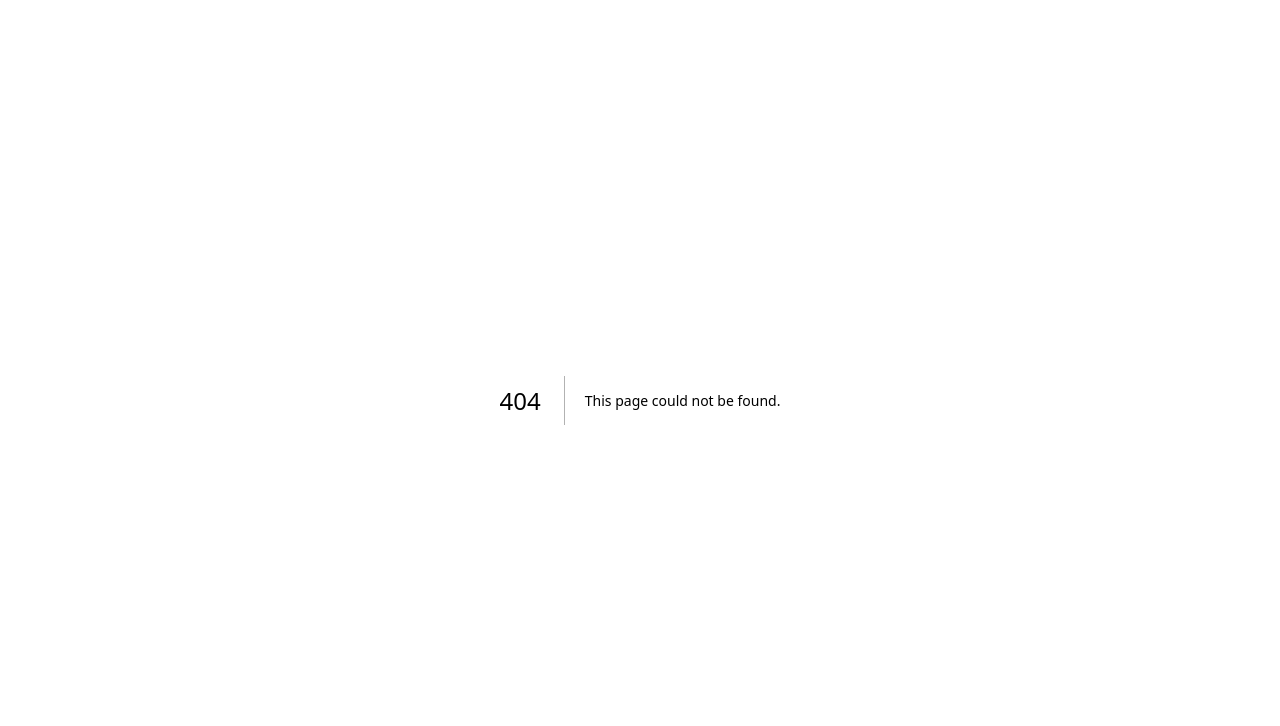
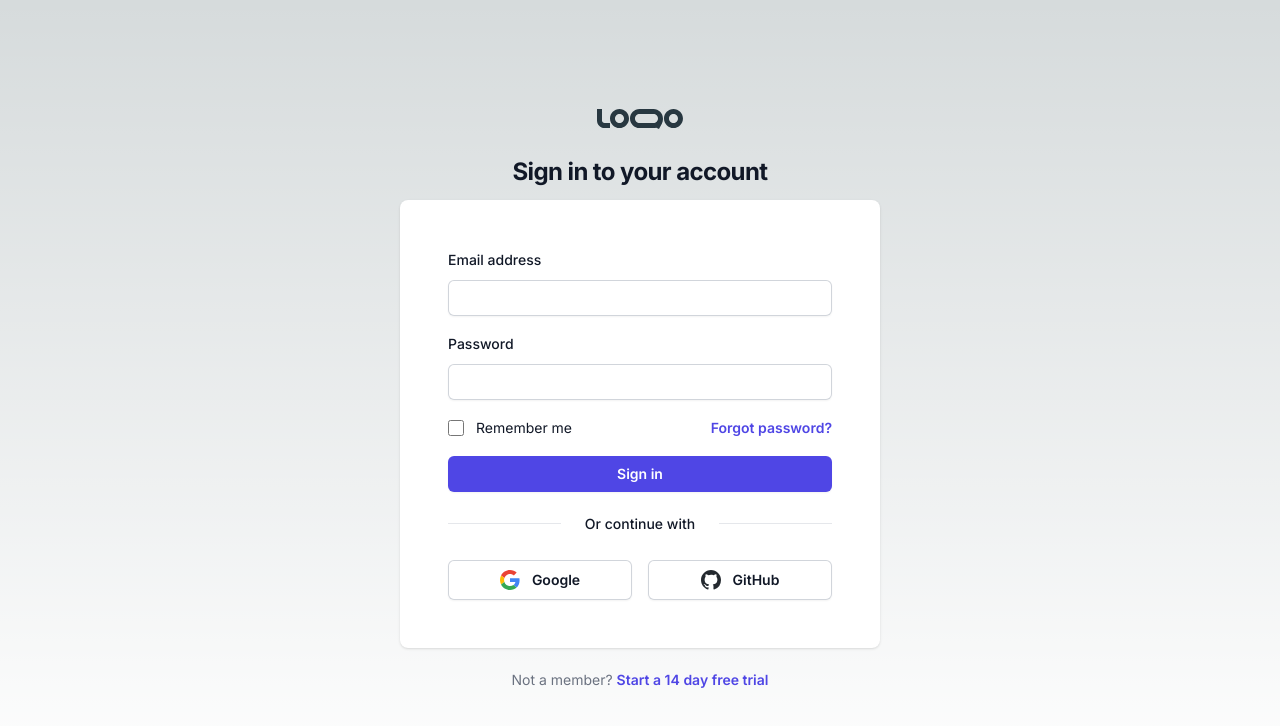
Before and after one commit to Ajith11223/event_system, a Next.js app: page /login in a window 1280 px wide. Before the commit this address had no page. Shown: the top 726 px of the page. Built offline with nearby package versions, Linux system fonts and the light colour scheme.

Commit message:
just started

```diff
--- /dev/null
+++ b/src/Components/Common/LoginButton/LoginButton.jsx
@@ -0,0 +1,14 @@
+import React from 'react'
+
+const LoginButton = ({btnClick,btnName}) => {
+  return (
+    <button
+    onClick={btnClick}
+    className='p-2 px-4 flex justify-center items-center bg-black text-[14px] md:text-[16px] text-white rounded-full leading-[21.6px] font-normal'
+    >
+      {btnName}
+    </button>
+  )
+}
+
+export default LoginButton
--- /dev/null
+++ b/src/Components/Header/Header.jsx
@@ -0,0 +1,16 @@
+import Image from "next/image";
+import React from "react";
+import LoginButton from "../Common/LoginButton/LoginButton";
+
+const Header = () => {
+  return (
+    <div className="w-screen fixed top-0">
+      <div className="border-[1px] border-[#F5ECEC] h-[86px] flex items-center justify-between px-2.5 md:px-5 lgpx-6 bg-[#F4F1F2E5] mt-2.5 md:mt-5 lg:mt-6 mx-2.5 md:mx-5 lg:mx-[50px] xl:mx-[100px] rounded-[14px] top-0">
+        <Image src="/Logo.svg" alt="LOGO" height={20.23} width={86.98} />
+        <LoginButton btnName={"Login"} />
+      </div>
+    </div>
+  );
+};
+
+export default Header;
--- /dev/null
+++ b/src/Components/MainLayout/MainLayout.jsx
@@ -0,0 +1,15 @@
+import React from 'react'
+import Header from '../Header/Header'
+
+const MainLayout = ({children}) => {
+  return (
+    <div>
+      <Header/>
+      <div>
+        {children}
+      </div>
+    </div>
+  )
+}
+
+export default MainLayout
--- /dev/null
+++ b/src/app/home/page.jsx
@@ -0,0 +1,16 @@
+import MainLayout from '@/Components/MainLayout/MainLayout'
+import Image from 'next/image'
+import React from 'react'
+
+const page = () => {
+  return (
+    <div className='bg-white h-full relative overflow-hidden'>
+    <MainLayout>
+      <div className=' mt-2.5 md:mt-5 lg:mt-6 xl:mt-[45px]'>
+      <Image src="/HomeChairs.svg" alt="Home" height={386} width={1240} className='w-full'/>
+      </div>
+    </MainLayout></div>
+  )
+}
+
+export default page
--- a/src/app/layout.js
+++ b/src/app/layout.js
@@ -1,5 +1,6 @@
 import { Inter } from "next/font/google";
 import "./globals.css";
+import Header from "@/Components/Header/Header";
 
 const inter = Inter({ subsets: ["latin"] });
 
--- /dev/null
+++ b/src/app/login/page.jsx
@@ -0,0 +1,179 @@
+import Image from "next/image";
+import React from "react";
+
+const page = () => {
+  return (
+    <div>
+      <div className="flex h-screen flex-1 flex-col justify-center py-10 sm:px-6 lg:px-8">
+        <div className="sm:mx-auto sm:w-full sm:max-w-md flex flex-col items-center">
+          <Image src="/Logo.svg" alt="LOGO" height={20.23} width={86.98} />
+
+          <h2 className="mt-6 text-center text-2xl font-bold leading-9 tracking-tight text-gray-900">
+            Sign in to your account
+          </h2>
+        </div>
+
+        <div className="mt-2.5 sm:mx-auto sm:w-full sm:max-w-[480px]">
+          <div className="bg-white px-6 py-12 shadow sm:rounded-lg sm:px-12">
+            <form action="#" method="POST" className="space-y-4">
+              <div>
+                <label
+                  htmlFor="email"
+                  className="block text-sm font-medium leading-6 text-gray-900"
+                >
+                  Email address
+                </label>
+                <div className="mt-2">
+                  <input
+                    id="email"
+                    name="email"
+                    type="email"
+                    required
+                    autoComplete="email"
+                    className="block w-full rounded-md border-0 py-1.5 text-gray-900 shadow-sm ring-1 ring-inset ring-gray-300 placeholder:text-gray-400 focus:ring-2 focus:ring-inset focus:ring-indigo-600 sm:text-sm sm:leading-6"
+                  />
+                </div>
+              </div>
+
+              <div>
+                <label
+                  htmlFor="password"
+                  className="block text-sm font-medium leading-6 text-gray-900"
+                >
+                  Password
+                </label>
+                <div className="mt-2">
+                  <input
+                    id="password"
+                    name="password"
+                    type="password"
+                    required
+                    autoComplete="current-password"
+                    className="block w-full rounded-md border-0 py-1.5 text-gray-900 shadow-sm ring-1 ring-inset ring-gray-300 placeholder:text-gray-400 focus:ring-2 focus:ring-inset focus:ring-indigo-600 sm:text-sm sm:leading-6"
+                  />
+                </div>
+              </div>
+
+              <div className="flex items-center justify-between">
+                <div className="flex items-center">
+                  <input
+                    id="remember-me"
+                    name="remember-me"
+                    type="checkbox"
+                    className="h-4 w-4 rounded border-gray-300 text-indigo-600 focus:ring-indigo-600"
+                  />
+                  <label
+                    htmlFor="remember-me"
+                    className="ml-3 block text-sm leading-6 text-gray-900"
+                  >
+                    Remember me
+                  </label>
+                </div>
+
+                <div className="text-sm leading-6">
+                  <a
+                    href="#"
+                    className="font-semibold text-indigo-600 hover:text-indigo-500"
+                  >
+                    Forgot password?
+                  </a>
+                </div>
+              </div>
+
+              <div>
+                <button
+                  type="submit"
+                  className="flex w-full justify-center rounded-md bg-indigo-600 px-3 py-1.5 text-sm font-semibold leading-6 text-white shadow-sm hover:bg-indigo-500 focus-visible:outline focus-visible:outline-2 focus-visible:outline-offset-2 focus-visible:outline-indigo-600"
+                >
+                  Sign in
+                </button>
+              </div>
+            </form>
+
+            <div>
+              <div className="relative mt-5">
+                <div
+                  aria-hidden="true"
+                  className="absolute inset-0 flex items-center"
+                >
+                  <div className="w-full border-t border-gray-200" />
+                </div>
+                <div className="relative flex justify-center text-sm font-medium leading-6">
+                  <span className="bg-white px-6 text-gray-900">
+                    Or continue with
+                  </span>
+                </div>
+              </div>
+
+              <div className="mt-6 grid grid-cols-2 gap-4">
+                <a
+                  href="#"
+                  className="flex w-full items-center justify-center gap-3 rounded-md bg-white px-3 py-2 text-sm font-semibold text-gray-900 shadow-sm ring-1 ring-inset ring-gray-300 hover:bg-gray-50 focus-visible:ring-transparent"
+                >
+                  <svg
+                    viewBox="0 0 24 24"
+                    aria-hidden="true"
+                    className="h-5 w-5"
+                  >
+                    <path
+                      d="M12.0003 4.75C13.7703 4.75 15.3553 5.36002 16.6053 6.54998L20.0303 3.125C17.9502 1.19 15.2353 0 12.0003 0C7.31028 0 3.25527 2.69 1.28027 6.60998L5.27028 9.70498C6.21525 6.86002 8.87028 4.75 12.0003 4.75Z"
+                      fill="#EA4335"
+                    />
+                    <path
+                      d="M23.49 12.275C23.49 11.49 23.415 10.73 23.3 10H12V14.51H18.47C18.18 15.99 17.34 17.25 16.08 18.1L19.945 21.1C22.2 19.01 23.49 15.92 23.49 12.275Z"
+                      fill="#4285F4"
+                    />
+                    <path
+                      d="M5.26498 14.2949C5.02498 13.5699 4.88501 12.7999 4.88501 11.9999C4.88501 11.1999 5.01998 10.4299 5.26498 9.7049L1.275 6.60986C0.46 8.22986 0 10.0599 0 11.9999C0 13.9399 0.46 15.7699 1.28 17.3899L5.26498 14.2949Z"
+                      fill="#FBBC05"
+                    />
+                    <path
+                      d="M12.0004 24.0001C15.2404 24.0001 17.9654 22.935 19.9454 21.095L16.0804 18.095C15.0054 18.82 13.6204 19.245 12.0004 19.245C8.8704 19.245 6.21537 17.135 5.2654 14.29L1.27539 17.385C3.25539 21.31 7.3104 24.0001 12.0004 24.0001Z"
+                      fill="#34A853"
+                    />
+                  </svg>
+                  <span className="text-sm font-semibold leading-6">
+                    Google
+                  </span>
+                </a>
+
+                <a
+                  href="#"
+                  className="flex w-full items-center justify-center gap-3 rounded-md bg-white px-3 py-2 text-sm font-semibold text-gray-900 shadow-sm ring-1 ring-inset ring-gray-300 hover:bg-gray-50 focus-visible:ring-transparent"
+                >
+                  <svg
+                    fill="currentColor"
+                    viewBox="0 0 20 20"
+                    aria-hidden="true"
+                    className="h-5 w-5 fill-[#24292F]"
+                  >
+                    <path
+                      d="M10 0C4.477 0 0 4.484 0 10.017c0 4.425 2.865 8.18 6.839 9.504.5.092.682-.217.682-.483 0-.237-.008-.868-.013-1.703-2.782.605-3.369-1.343-3.369-1.343-.454-1.158-1.11-1.466-1.11-1.466-.908-.62.069-.608.069-.608 1.003.07 1.531 1.032 1.531 1.032.892 1.53 2.341 1.088 2.91.832.092-.647.35-1.088.636-1.338-2.22-.253-4.555-1.113-4.555-4.951 0-1.093.39-1.988 1.029-2.688-.103-.253-.446-1.272.098-2.65 0 0 .84-.27 2.75 1.026A9.564 9.564 0 0110 4.844c.85.004 1.705.115 2.504.337 1.909-1.296 2.747-1.027 2.747-1.027.546 1.379.203 2.398.1 2.651.64.7 1.028 1.595 1.028 2.688 0 3.848-2.339 4.695-4.566 4.942.359.31.678.921.678 1.856 0 1.338-.012 2.419-.012 2.747 0 .268.18.58.688.482A10.019 10.019 0 0020 10.017C20 4.484 15.522 0 10 0z"
+                      clipRule="evenodd"
+                      fillRule="evenodd"
+                    />
+                  </svg>
+                  <span className="text-sm font-semibold leading-6">
+                    GitHub
+                  </span>
+                </a>
+              </div>
+            </div>
+          </div>
+
+          <p className="mt-5 text-center text-sm text-gray-500">
+            Not a member?{" "}
+            <a
+              href="#"
+              className="font-semibold leading-6 text-indigo-600 hover:text-indigo-500"
+            >
+              Start a 14 day free trial
+            </a>
+          </p>
+        </div>
+      </div>
+    </div>
+  );
+};
+
+export default page;
```
Also changed, not shown: public/HomeChairs.svg (added), public/Logo.svg (added).
